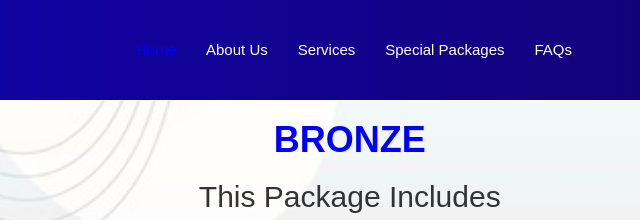
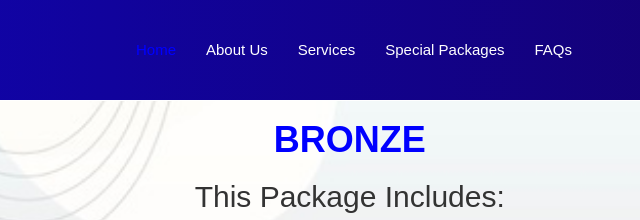
Before and after one commit to Impakt01/impactone, a website: page public/BRONZE.HTML in a window 1280 px wide. Shown: the top 220 px of the page, 534-1174 px from the left. Drawn offline with nearby package versions, Linux system fonts and the light colour scheme; files whose address does not match are found by name.

Commit message:
maybe last1

```diff
--- a/public/BRONZE.HTML
+++ b/public/BRONZE.HTML
@@ -91,7 +91,7 @@ color:white;">Bronze Package</h1>
 
 <div class="goldheadingCss">
 <h1> BRONZE </h1>
-<h2> This Package Includes</h2>
+<h2> This Package Includes: </h2>
 </div>
 
 <div class="goldcontetCss">
```
